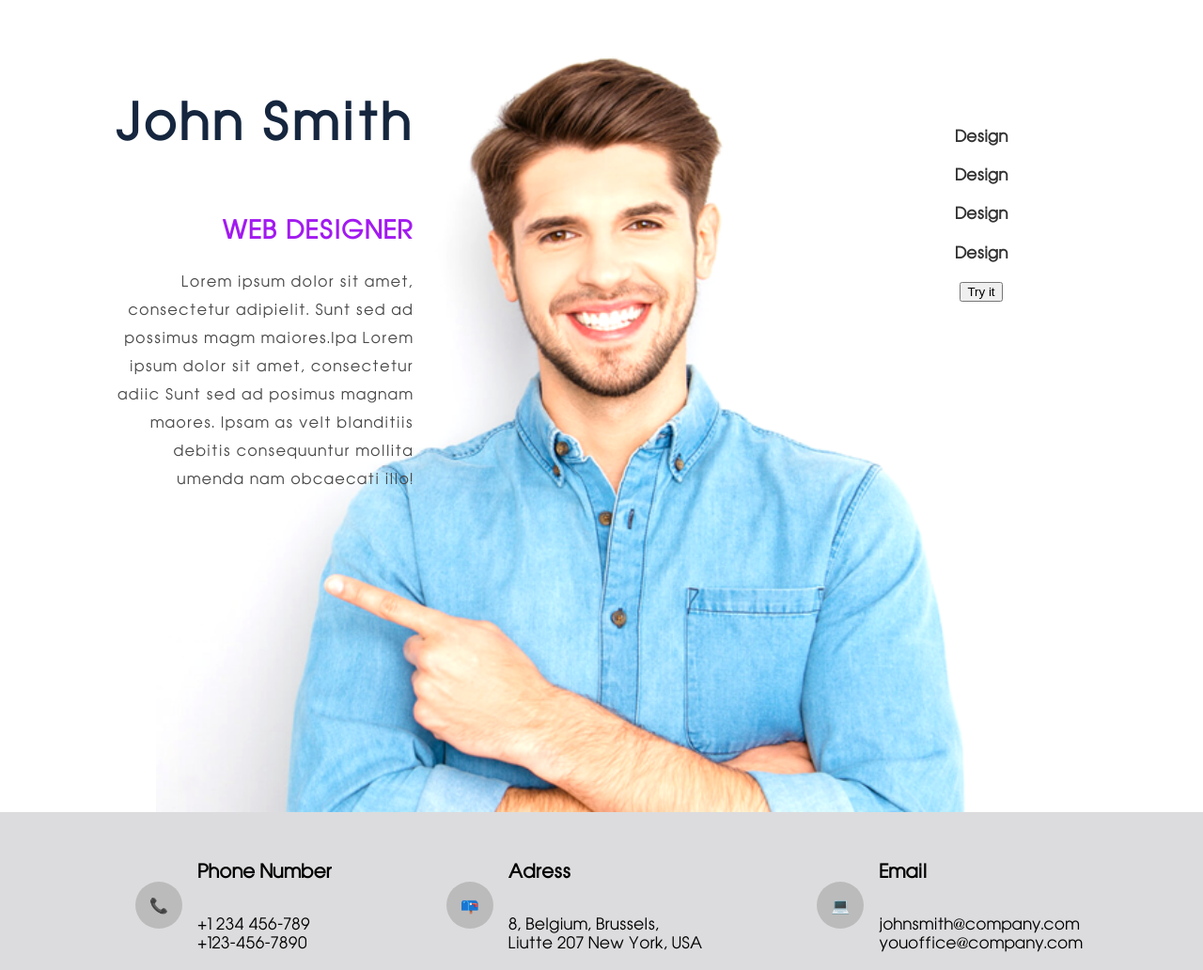
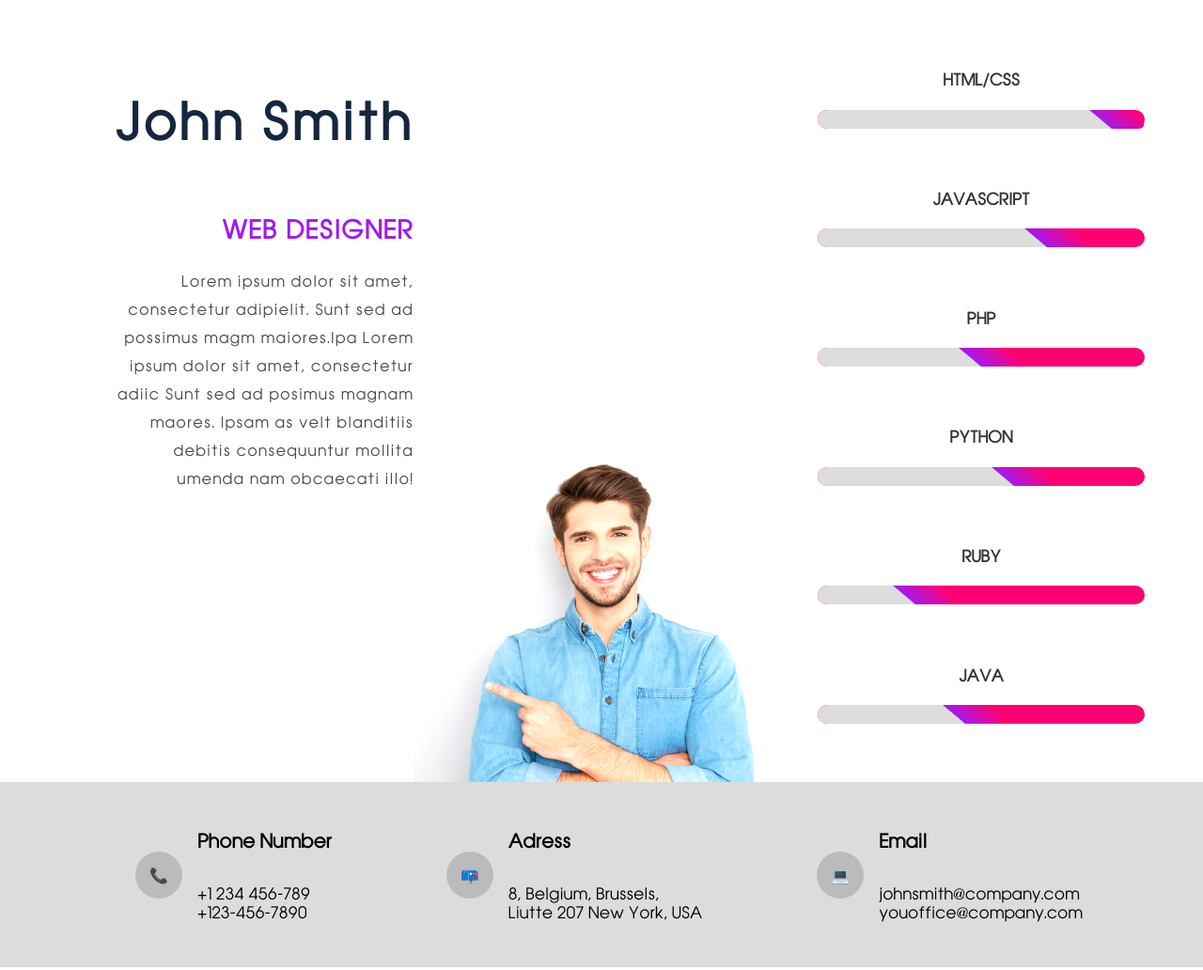
Before and after one commit to kuba1pie/10-JohnSmith, a website built with webpack: page index.html in a window 1280 px wide. Shown: the part 868-1900 px from the top of the page at 94% size. Built offline with nearby package versions, Linux system fonts and the light colour scheme; files whose address does not match are found by name.

Commit message:
portfolio style, skills parse and style

```diff
--- a/index.html
+++ b/index.html
@@ -35,12 +35,8 @@
                     Lorem ipsum dolor sit amet, consectetur adipielit. Sunt sed ad possimus magm maiores.Ipa Lorem ipsum dolor sit amet, consectetur adiic Sunt sed ad posimus magnam maores. Ipsam as velt blanditiis debitis consequuntur mollita umenda nam obcaecati illo!
                 </p>
             </div>
-            <div class="skills">
-                <h4>Design</h4>
-                <h4>Design</h4>
-                <h4>Design</h4>
-                <h4>Design</h4>
-                <button id="myBtn">Try it</button>
+            <div class="photo"></div>
+            <div class="skills" id="skillsWrapper">
             </div>
         </section>
         <section class="contact">
--- a/src/script/script.js
+++ b/src/script/script.js
@@ -1,10 +1,12 @@
 import portfolioData from './portfolio.json'
+import skillsData from './skills.json'
 let x = window.matchMedia("(max-width: 1230px)")
 window.onload = function() {
     window.onscroll = navMenuScroll;
     portfolioMenu(); // Create menu of portfolio section
     resize() // Call listener function at run time
     x.addListener(resize) // Attach listener function on state changes
+    skills()
 }
 function addItem(wrapper, item, id, cla, portfolioFilter, bg){
     let el = document.createElement("div")
@@ -174,3 +176,20 @@ function resize() {
         portfolioShowAll();
     }
 }
+function skills() {
+
+    let i
+    for (i=0; i<skillsData.skills.length; i++){
+        let wrapper = document.getElementById("skillsWrapper")
+        let id = (skillsData.skills[i].id)
+        let name = (skillsData.skills[i].name)
+        let procent = (skillsData.skills[i].progress)
+        let divHtml = "<h4>"+name+ "</h4><div class='bar'><div class='procent' id='skill_"+ id +"'></div><div class='gradient'></div></div>"
+        let div = document.createElement("div")
+        div.innerHTML=divHtml
+        div.classList.add('item')
+        wrapper.appendChild(div)
+        console.log(procent)
+        document.getElementById('skill_'+id).style.width = procent+'%'
+    }
+}
--- a/src/script/skills.json
+++ b/src/script/skills.json
@@ -1,8 +1,10 @@
-[
-    {"id":1, "name":"html/css","progress":85},
-    {"id":2, "name":"javascript","progress":70},
-    {"id":3, "name":"php","progress":50},
-    {"id":4, "name":"python","progress":60},
-    {"id":5, "name":"ruby","progress":30},
-    {"id":6, "name":"java","progress":45}
-]
+{
+    "skills": [
+        {"id":1, "name":"html/css","progress": 95},
+        {"id":2, "name":"javascript","progress": 70},
+        {"id":3, "name":"php","progress": 50},
+        {"id":4, "name":"python","progress": 60},
+        {"id":5, "name":"ruby","progress": 30},
+        {"id":6, "name":"java","progress": 45}
+            ]
+}
--- a/src/style/sass/main.sass
+++ b/src/style/sass/main.sass
@@ -85,14 +85,10 @@ main
             font-size: 18px
     .about
         background-color: #ffffff
-        background:
-            image: url('../img/author.png')
-            repeat: no-repeat
-            position: center bottom
-            size: contain
         display: grid
-        grid-template-columns: 1fr 400px 1fr
+        grid-template-columns: 1fr minmax(auto, 400px) 1fr
         margin: 0 auto
+        padding-bottom: 0px
         min-height: 100vh
         .id
             grid-column: 1
@@ -116,11 +112,42 @@ main
                 letter-spacing: 1.13px
                 color: #494949
                 padding-bottom: 100px
+        .photo
+            background:
+                image: url('../img/author.png')
+                repeat: no-repeat
+                position: center bottom
+                size: 100%
         .skills
-            margin: 20%
             text-align: center
             grid-column: 3
             color: #333333
+            display: flex
+            flex-direction: column
+            justify-content: space-around
+            padding-bottom: 40px
+            .item
+                padding: 0px 30px
+                h4
+                    text-transform: uppercase
+                .bar
+                    width: 100%
+                    height: 20px
+                    background-color: #FF0072
+                    border-radius: 10px
+                    display: flex
+                    .procent
+                        width: 10%
+                        height: 100%
+                        background-color: #dddddd
+                        border-radius: 10px 0px 0px 10px
+                    .gradient
+                        width: 50px
+                        transform: skewX(50deg)
+                        height: 100%
+                        margin-left: -12px
+                        background-image: linear-gradient(to right, #a21af0, #FF0072)
+                        border-radius: 0px 0px 20px 0px
     .contact
         display: flex
         justify-content: space-between
@@ -243,7 +270,7 @@ main
             .item
                 margin: 10px
                 width: 100%
-                max-width: 500px
+                max-width: 400px
                 min-height: 400px
                 background:
                     size: cover
@@ -251,7 +278,7 @@ main
                     repeat: no-repeat
                 text-align: center
                 display: grid
-                grid-template-rows: minmax(10%, auto) 1fr minmax(10%, auto)
+                grid-template-rows: minmax(10%, auto) 1fr auto
                 .name
                     opacity: 0
                     grid-row: 1
@@ -260,6 +287,7 @@ main
                 .desc
                     opacity: 0
                     grid-row: 3
+                    display: none
                 @keyframes hover
                     0%
                         opacity: 0
--- a/src/style/sass/mobile.sass
+++ b/src/style/sass/mobile.sass
@@ -25,7 +25,7 @@ main
             padding-left: 12px
     .about
         grid-template-columns: 1fr
-        grid-template-rows: auto auto
+        grid-template-rows: auto auto 300px
         background-image: initial
         .id
             grid-column: 1
@@ -35,16 +35,17 @@ main
             padding: 1em
             p
                 padding: 0
+        .photo
+            grid-column: 1
+            grid-row: 3
+            width: 300px
+            margin: 0 auto
         .skills
             grid-column: 1
             grid-row: 2
             width: 100%
+            max-width: 800px
             margin: 0 auto
-            background:
-                image: url('../img/author.png')
-                repeat: no-repeat
-                position: center bottom
-                size: auto 100%
     .contact
         padding: 1em
         margin: 0 auto
@@ -95,7 +96,21 @@ main
             grid-column: 1
             .item
                 margin: 0.5em auto
-                width: 100%
+                width: 400px
+                padding: 0
+                grid-template-rows: auto 1fr 0
+                .name, .desc
+                    opacity: 1
+                    background-color: #eeeeee
+                    margin: 0 auto
+                .name
+                    margin: 0
+                    padding: 0
+                    h3
+                        text-align: center
+                &:hover
+                    .name, .desc
+                        animation-name: initial
     .experience
         .item
             padding: 1em
```
Also changed, not shown: dist/bundle.js, src/style/css/main.css, 1 other file.
